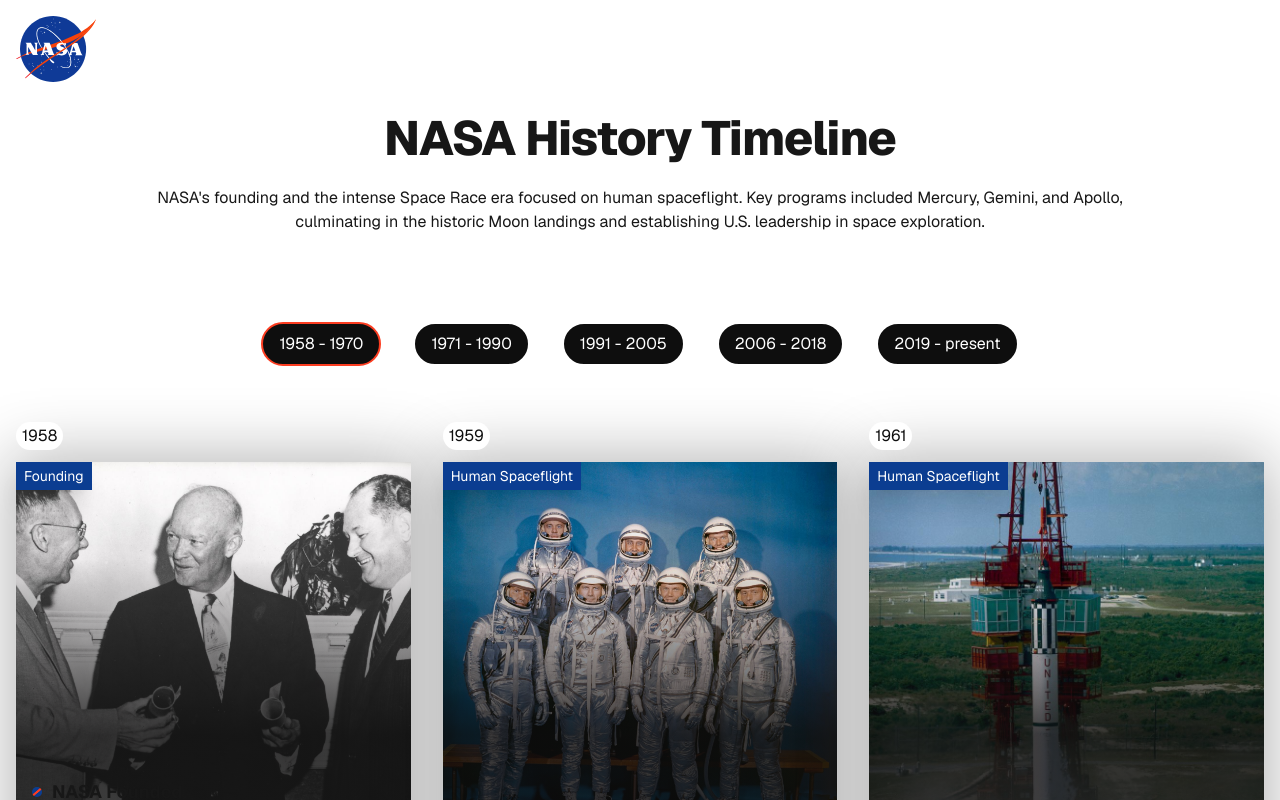
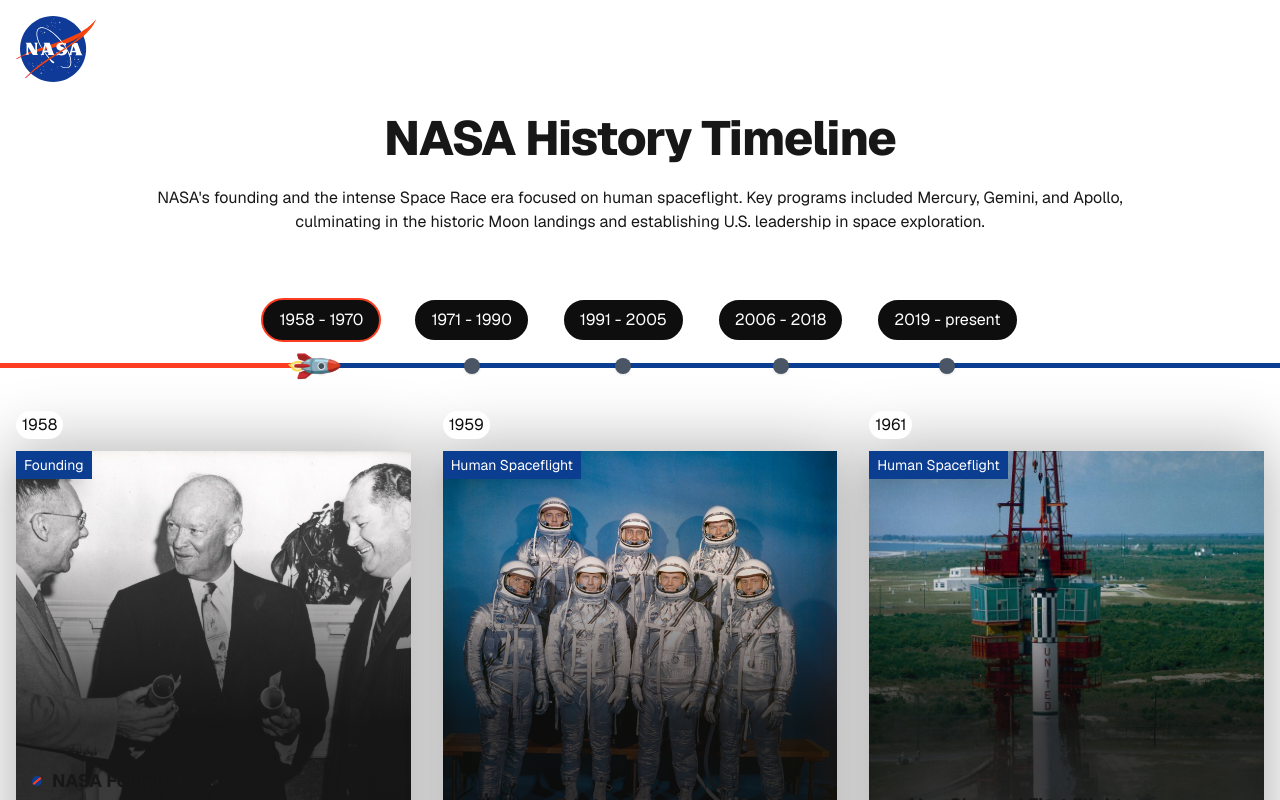
Before and after one commit to skswong8/nasa-history-timeline, a Next.js app: page / in a window 1280 px wide. Shown: the top 800 px of the page. Built offline with nearby package versions, Linux system fonts and the light colour scheme; no server answers.

Commit message:
Add desktop timeline progress bar

```diff
--- a/src/app/components/TimelineErasDesktop.tsx
+++ b/src/app/components/TimelineErasDesktop.tsx
@@ -1,5 +1,6 @@
 'use client';
 
+import { useState, useRef, useEffect, useCallback } from 'react';
 import { TimelineEra } from '@/types/timeline';
 import '@/styles/timeline-filters.scss';
 
@@ -10,50 +11,97 @@
 }
 
 /**
- * Renders the era navigation buttons.
+ * Renders the era navigation buttons for desktop.
  * @param eras Array of timeline eras.
+ * @param selectedEra Selected era.
  * @param setSelectedEra State setter to update the currently selected era.
  * @returns A list of era buttons.
  */
 export default function TimelineErasDesktop( { eras, selectedEra, setSelectedEra }: ErasProp ) {
+	const [activeIndex, setActiveIndex] = useState(0);
+	const dotRefs = useRef<(HTMLDivElement | null)[]>([]);
+	const [progressWidth, setProgressWidth] = useState('0px');
+
+	/**
+	 * Update progress width
+	 */
+	const updateProgressWidth = useCallback(() => {
+		const firstDot = dotRefs.current[0];
+		const activeDot = dotRefs.current[activeIndex];
+
+		if (!firstDot || !activeDot) {
+			setProgressWidth('0px');
+			return;
+		}
+
+		const activeRect = activeDot.getBoundingClientRect();
+
+		// Width from left of screen to center of active dot
+		const width = activeRect.left + activeRect.width / 2;
+
+		setProgressWidth(`${width}px`);
+	}, [activeIndex]);
+
+	// Initial calculation + resize listener
+	useEffect(() => {
+		const timer = setTimeout(updateProgressWidth, 100);
+		const handleResize = () => updateProgressWidth();
+
+		window.addEventListener('resize', handleResize);
+		return () => {
+			clearTimeout(timer);
+			window.removeEventListener('resize', handleResize);
+		};
+	}, [updateProgressWidth]);
+
+	// Recalculate when active index changes
+	useEffect(() => {
+		updateProgressWidth();
+	}, [updateProgressWidth]);
 
 	return (
-		<>
 		<div>
-			<div>
-				<div>
-					<button disabled>
-						<span className="sr-only">
-							Previous Era
-						</span>
-					</button>
-				</div>
-				<span className="sr-only">
-					Filter Eras:
-				</span>
-				<ol className="flex flex-1 items-center justify-center gap-8 mb-8">
-					{ eras.map((era: TimelineEra, index: number) => (
-						<button
-							className={ `cursor-pointer text-white border-2 bg-black hover:bg-gray-800 transition duration-250 px-4 py-2 rounded-3xl ${ selectedEra === era.title ? 'timeline-filter__item--active' : '' }` }
-							data-era={ era.title }
-							key={ index }
-							onClick={ () => {
-								setSelectedEra(era.title);
-							} }
-						>
-							<span className="">{ era.title.replace(/-/g, " - ") }</span>
-						</button>
-					)) }
+			<div className="relative mb-8">
+				<span className="sr-only">Filter Eras:</span>
+
+				<ol className="flex flex-1 items-center justify-center gap-8 relative">
+					{eras.map((era, index) => {
+						const isActive = index === activeIndex;
+
+						return (
+							<li key={index} className="flex flex-col items-center">
+								<button
+									className={`cursor-pointer text-white border-2 bg-black hover:bg-gray-800 transition duration-250 px-4 py-2 rounded-3xl ${selectedEra === era.title ? 'timeline-filter__item--active' : ''}`}
+									onClick={() => {
+										setSelectedEra(era.title);
+										setActiveIndex(index);
+									}}
+								>
+									<span>{era.title.replace(/-/g, " - ")}</span>
+								</button>
+
+								<div
+									ref={(el) => { dotRefs.current[index] = el; }}
+									onClick={() => setActiveIndex(index)}
+									className={`mt-4 w-4 h-4 rounded-full cursor-pointer transition-all duration-300 flex items-center justify-center shadow-sm z-20 ${isActive ? 'bg-nasa-red' : 'bg-gray-600'}`}
+								>
+								</div>
+							</li>
+						);
+					})}
 				</ol>
-				<div>
-					<button>
-						<span className="sr-only">
-							Next Era
-						</span>
-					</button>
+
+				<div className="relative w-screen left-1/2 right-1/2 mx-[-50vw] bg-nasa-blue h-[5px] top-[-11px]">
+					<div
+						className="relative top-0 left-0 h-full bg-nasa-red transition-all duration-700 ease-out flex items-center pr-2"
+						style={{
+							width: progressWidth,
+						}}
+					>
+						<span className="text-4xl transition-transform duration-700 absolute right-[-14px] z-999 rotate-45">🚀</span>
+					</div>
 				</div>
 			</div>
 		</div>
-		</>
-	)
+	);
 }
--- a/src/app/components/TimelineErasMobile.tsx
+++ b/src/app/components/TimelineErasMobile.tsx
@@ -12,8 +12,9 @@
 }
 
 /**
- * Renders the era navigation buttons.
+ * Renders the era navigation buttons for mobile.
  * @param eras Array of timeline eras.
+ * @param selectedEra Selected era.
  * @param setSelectedEra State setter to update the currently selected era.
  * @returns A list of era buttons.
  */
@@ -47,7 +48,7 @@
 							onThumbClick( prevIndex );
 						}}
 					>
-						<svg width="30" height="30" viewBox="0 0 24 24" xmlns="http://www.w3.org/2000/svg" clip-rule="evenodd" fillRule="evenodd" stroke-linejoin="round" stroke-miterlimit="2" fill="white">
+						<svg width="30" height="30" viewBox="0 0 24 24" xmlns="http://www.w3.org/2000/svg" clipRule="evenodd" fillRule="evenodd" strokeLinejoin="round" strokeMiterlimit="2" fill="white">
 							<path d="m9.474 5.209s-4.501 4.505-6.254 6.259c-.147.146-.22.338-.22.53s.073.384.22.53c1.752 1.754 6.252 6.257 6.252 6.257.145.145.336.217.527.217.191-.001.383-.074.53-.221.293-.293.294-.766.004-1.057l-4.976-4.976h14.692c.414 0 .75-.336.75-.75s-.336-.75-.75-.75h-14.692l4.978-4.979c.289-.289.287-.761-.006-1.054-.147-.147-.339-.221-.53-.221-.191-.001-.38.071-.525.215z" fillRule="nonzero"/>
 						</svg>
 						<span className="sr-only">Previous Era</span>
@@ -86,7 +87,7 @@
 							onThumbClick( nextIndex );
 						}}
 					>
-						<svg width="30" height="30" viewBox="0 0 24 24" xmlns="http://www.w3.org/2000/svg" clipRule="evenodd" fillRule="evenodd" stroke-linejoin="round" stroke-miterlimit="2" fill="white">
+						<svg width="30" height="30" viewBox="0 0 24 24" xmlns="http://www.w3.org/2000/svg" clipRule="evenodd" fillRule="evenodd" strokeLinejoin="round" strokeMiterlimit="2" fill="white">
 							<path d="m9.474 5.209s-4.501 4.505-6.254 6.259c-.147.146-.22.338-.22.53s.073.384.22.53c1.752 1.754 6.252 6.257 6.252 6.257.145.145.336.217.527.217.191-.001.383-.074.53-.221.293-.293.294-.766.004-1.057l-4.976-4.976h14.692c.414 0 .75-.336.75-.75s-.336-.75-.75-.75h-14.692l4.978-4.979c.289-.289.287-.761-.006-1.054-.147-.147-.339-.221-.53-.221-.191-.001-.38.071-.525.215z" fillRule="nonzero" transform="scale(-1, 1) translate(-24, 0)"/>
 						</svg>
 						<span className="sr-only">Next Era</span>
--- a/src/app/globals.css
+++ b/src/app/globals.css
@@ -15,6 +15,8 @@
 
 @theme {
   --color-black: var( --black );
+	--color-nasa-blue: var( --nasa_blue );
+	--color-nasa-red: var( --nasa_red );
 }
 
 @theme inline {
```
